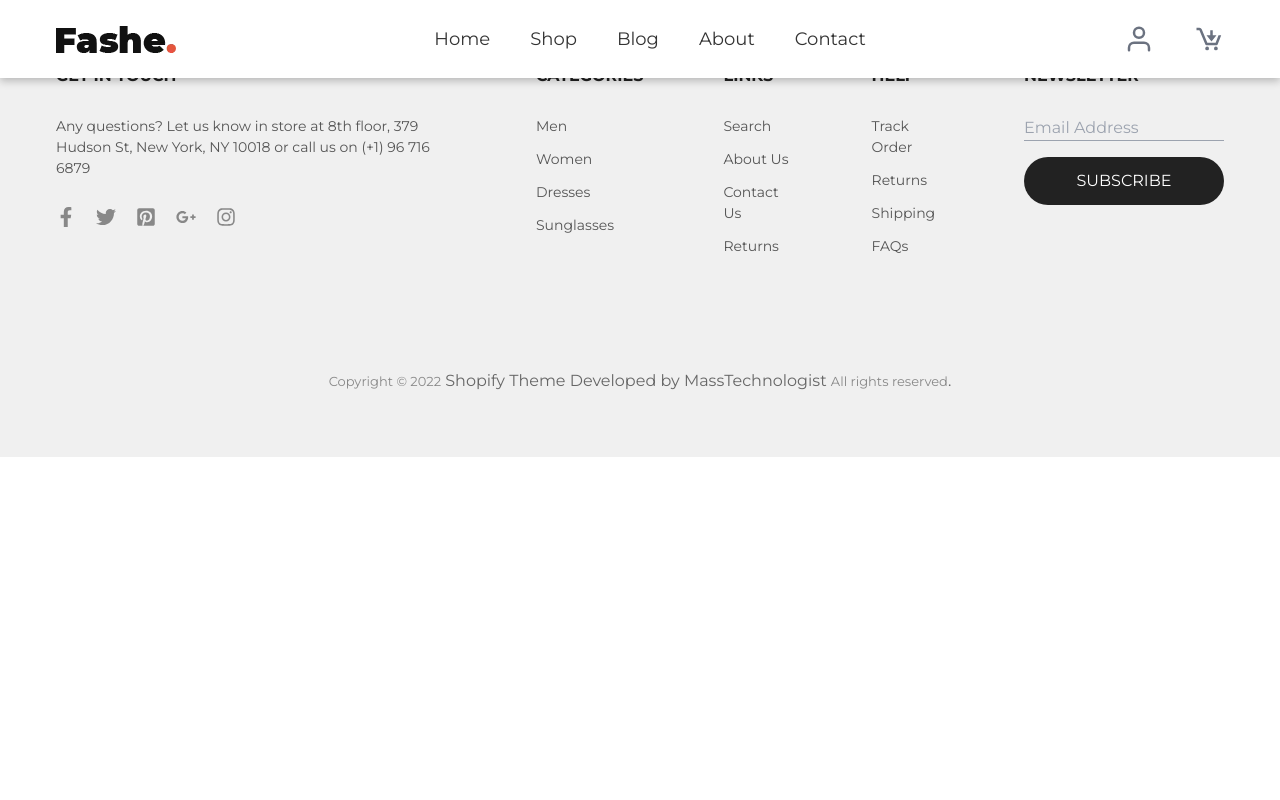
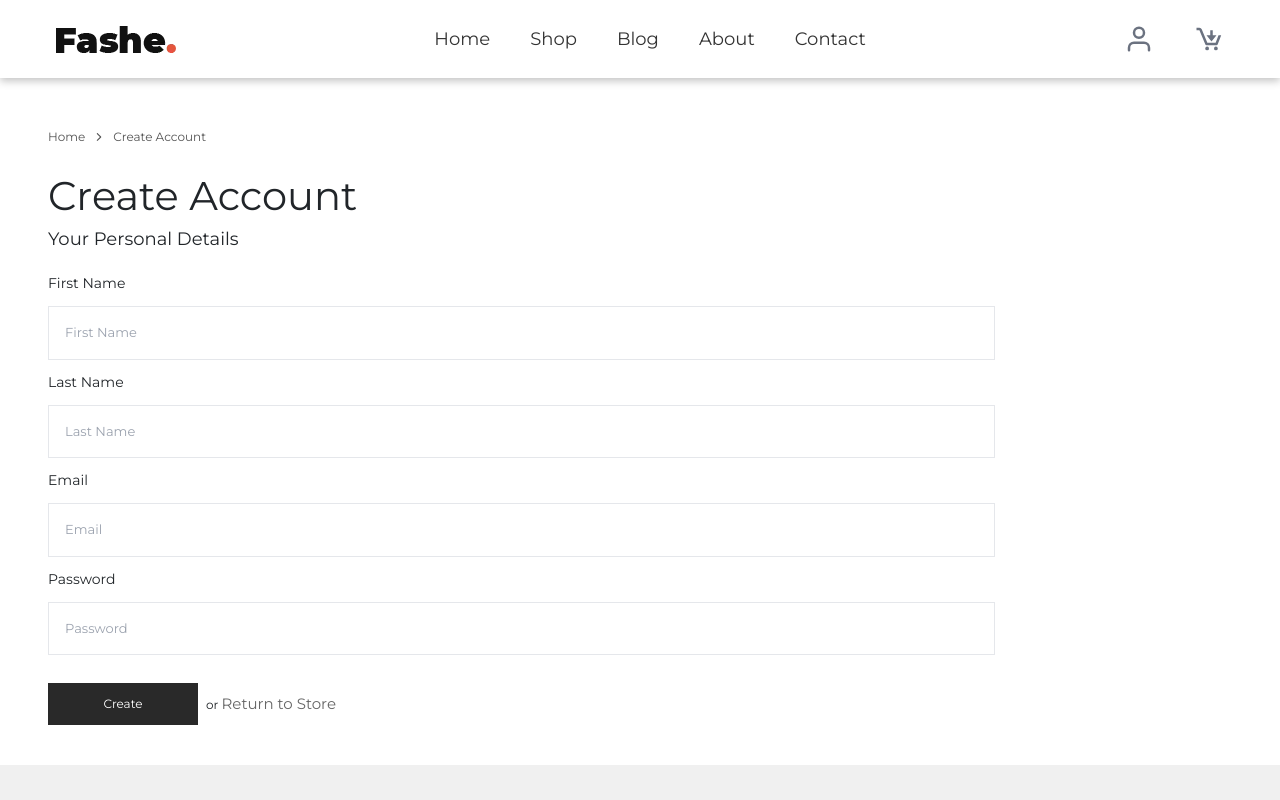
Before and after one commit to imanee11/final-project-react-Imane-El-Ouannnae, a React (Create React App) app: page /createaccount in a window 1280 px wide. Shown: the top 800 px of the page. Built offline with nearby package versions, Linux system fonts and the light colour scheme.

Commit message:
add create acc form

```diff
--- a/package.json
+++ b/package.json
@@ -12,6 +12,7 @@
     "react-router-dom": "^6.26.2",
     "react-scripts": "5.0.1",
     "react-slick": "^0.30.2",
+    "sass": "^1.78.0",
     "slick-carousel": "^1.8.1",
     "web-vitals": "^2.1.4"
   },
--- a/src/App.js
+++ b/src/App.js
@@ -10,6 +10,7 @@
 import ProductDetail from './components/shop/productDetail';
 import BlogDetail from './components/blog/blogDetail';
 import User from './pages/user';
+import CreateAcc from './components/user/createAcc';
 
 const App = () => {
   return (
@@ -24,6 +25,7 @@
         <Route path='/shop/:id' element={<ProductDetail/>}/>
         <Route path='/blog/:id' element={<BlogDetail/>}/>
         <Route path='/user' element={<User/>}/>
+        <Route path='/createaccount' element={<CreateAcc/>}/>
       </Routes>
       <Footer/>
     </>
--- a/src/components/home/homePage.jsx
+++ b/src/components/home/homePage.jsx
@@ -40,7 +40,10 @@
 
 
 const HomePage = () => {
+
     let navigate = useNavigate();
+
+
 
     //! to select a random product
     const randomItemsIndex = Math.floor(Math.random() * items.length);
@@ -330,7 +333,7 @@
                                     </>
                                 )
                             }
-                            <button onClick={closeModal} className='bg-[#e65540] text-white py-2 px-5 rounded-full hover:bg-[#292929]'>OK</button>
+                            <button onClick={closeModal} className='bg-[#e65540] text-white py-2 px-5 rounded-full transition duration-500 hover:bg-[#292929]'>OK</button>
 
                         </div>
 
--- /dev/null
+++ b/src/components/user/createAcc.jsx
@@ -0,0 +1,56 @@
+import React from 'react';
+import { IoIosArrowForward } from "react-icons/io";
+import { useNavigate } from 'react-router-dom';
+import { TiUser } from "react-icons/ti";
+
+
+const CreateAcc = () => {
+    let navigate = useNavigate();
+
+    return (
+        <>
+        <div className='pt-[11vh] px-12 pb-10'>
+            <div className='pt-10'>
+                <div className='flex gap-2 items-center'>
+                    <p onClick={() => {navigate("/")}} className='cursor-pointer text-[12px] text-[#555]'>Home</p>
+                    <IoIosArrowForward className='cursor-pointer text-[12px]  text-[#555]'/>
+                    <p onClick={() => {navigate("/createaccount")}} className='cursor-pointer text-[12px] text-[#555]'>Create Account</p>
+                </div>
+            </div>
+
+            <div className='pt-5'>
+                <p className='text-[40px] text-[#212529]'>Create Account</p>
+                <p className='text-[18px] text-[#212529]'>Your Personal Details</p>
+                <form action="" className='pt-5 flex flex-col gap-3'>
+                    <label htmlFor="" className='text-[#212529] text-[14px]'>First Name</label>
+                    <input type="text" name="" id="" placeholder='First Name' className='w-[80%]  border-[1px] border-gray-200 placeholder:text-gray-400 text-[13px] p-4 ' />
+                    <label htmlFor="" className='text-[#212529] text-[14px]'>Last Name</label>
+                    <input type="text" name="" id="" placeholder='Last Name' className='w-[80%]  border-[1px] border-gray-200 placeholder:text-gray-400 text-[13px] p-4 ' />
+                    <label htmlFor="" className='text-[#212529] text-[14px]'>Email</label>
+                    <input type="email" name="" id="" placeholder='Email' className='w-[80%]  border-[1px] border-gray-200 placeholder:text-gray-400 text-[13px] p-4 ' />
+                    <label htmlFor="" className='text-[#212529] text-[14px]'>Password</label>
+                    <input type="password" name="" id="" placeholder='Password' className='w-[80%]  border-[1px] border-gray-200 placeholder:text-gray-400 text-[13px] p-4 ' />
+
+                    <div className='flex items-center gap-2 pt-4'>
+                        <button
+                            className='bg-[#292929] text-[#fff] w-[150px] py-3 px-12 text-[12px] transition duration-500  hover:bg-[#e65540] hover:text-[#fff]'>
+                            Create
+                        </button>
+                        <p
+                            onClick={() => {navigate("/")}}
+                            className='text-[#666] text-[15px] transition duration-500 hover:text-[#e65540] cursor-pointer'>
+                            <span className='text-[#212529] text-[12px]'>or </span>
+                            Return to Store
+                        </p>
+                    </div>
+                </form>
+
+            </div>
+
+        </div>
+
+        </>
+    );
+};
+
+export default CreateAcc;
--- a/src/components/user/signupPage.jsx
+++ b/src/components/user/signupPage.jsx
@@ -26,7 +26,11 @@
                         <p className='text-[#212529] text-[32px] '>New Customer</p>
                         <p className='text-[#888] text-[15px] font-semibold '>Register Account</p>
                         <p className='text-[#888] text-[15px]'>By creating an account you will be able to shop faster, be up to date on an order's status, and keep track of the orders you have previously made.</p>
-                        <button className='bg-[#292929] text-[#fff] w-[170px] py-3 px-12 text-[12px] transition duration-500  hover:bg-[#e65540] hover:text-[#fff]'>CONTINUE</button>
+                        <button
+                            onClick={() => {navigate("/createaccount")}}
+                            className='bg-[#292929] text-[#fff] w-[170px] py-3 px-12 text-[12px] transition duration-500  hover:bg-[#e65540] hover:text-[#fff]'>
+                            CONTINUE
+                        </button>
                     </div>
                 </div>
 
@@ -43,7 +47,7 @@
 
                         <div className='flex items-center gap-2 pt-4'>
                             <button className='bg-[#292929] text-[#fff] w-[150px] py-3 px-12 text-[12px] transition duration-500  hover:bg-[#e65540] hover:text-[#fff]'>SIGN IN</button>
-                            <p className='text-[#666] text-[15px] transition duration-500 hover:text-[#e65540] cursor-pointer'><span className='text-[#212529] text-[12px]'>or</span> Return to Store</p>
+                            <p onClick={() => {navigate("/")}}   className='text-[#666] text-[15px] transition duration-500 hover:text-[#e65540] cursor-pointer'><span className='text-[#212529] text-[12px]'>or</span> Return to Store</p>
                         </div>
                     </div>
                 </div>
--- a/src/index.css
+++ b/src/index.css
@@ -1,8 +1,10 @@
+@import url('https://fonts.googleapis.com/css2?family=Montserrat:ital,wght@0,100..900;1,100..900&display=swap');
+
+
 @tailwind base;
 @tailwind components;
 @tailwind utilities;
 
-@import url('https://fonts.googleapis.com/css2?family=Montserrat:ital,wght@0,100..900;1,100..900&display=swap');
 
 
 
--- a/src/layouts/navBar.jsx
+++ b/src/layouts/navBar.jsx
@@ -4,6 +4,7 @@
 import { FiUser } from "react-icons/fi";
 import { BiCartDownload } from "react-icons/bi";
 import { IoIosArrowForward } from "react-icons/io";
+
 
 
 
```
Also changed, not shown: 1 other file (tests, documents, lock files or other folders).
